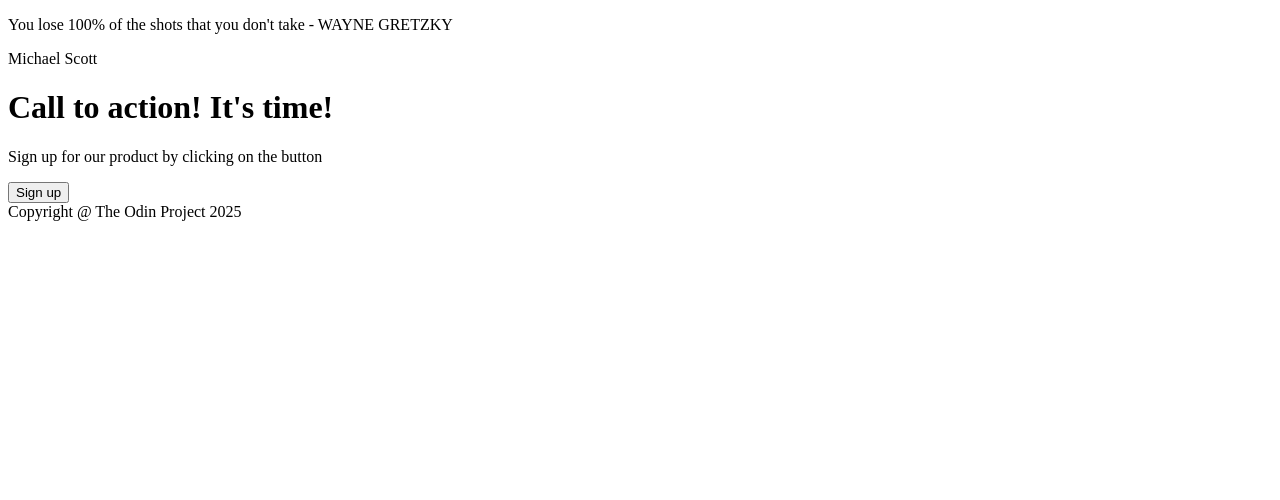
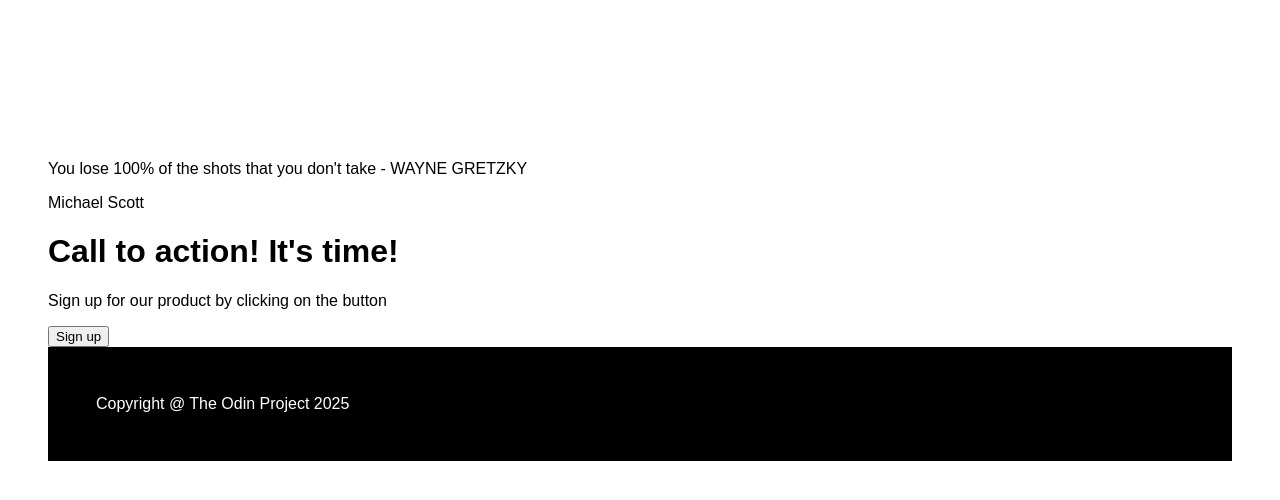
Before and after one commit to shameel-m/landing-page-odinproject, a plain HTML site: page index.html in a window 1280 px wide. Drawn offline with Linux system fonts and the light colour scheme.

Commit message:
Some initial edits nothing good yet

```diff
--- a/style.css
+++ b/style.css
@@ -1,5 +1,26 @@
-img{
-    max-width: 10px;
-    height: auto;
+body{
+    font-family: Arial, sans-serif;
+    margin: 0;
+    padding: 48px;
+    min-height: 100vh;
+}
 
+
+.header, .main-content, .secondary-content, .quotes, .sign-up, .footer{
+    padding: 48px;
+    display: flex;
 }
+.logo{
+    height: 72px;
+    display: flex;
+}
+.nav-bar{
+    display: flex;
+    justify-content: space-between;
+    align-items: center;
+}
+.footer{
+    padding: 48px;
+    background-color: black;
+    color: white;
+}
```
